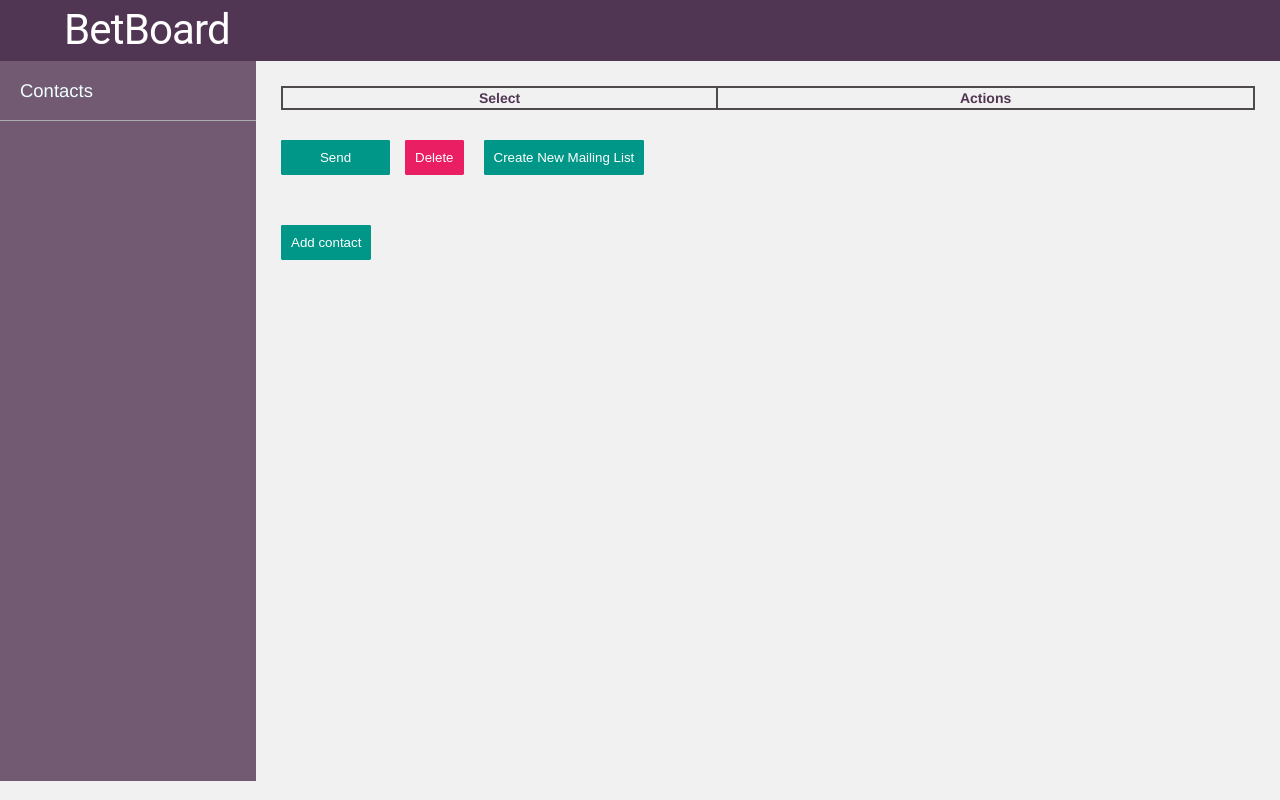
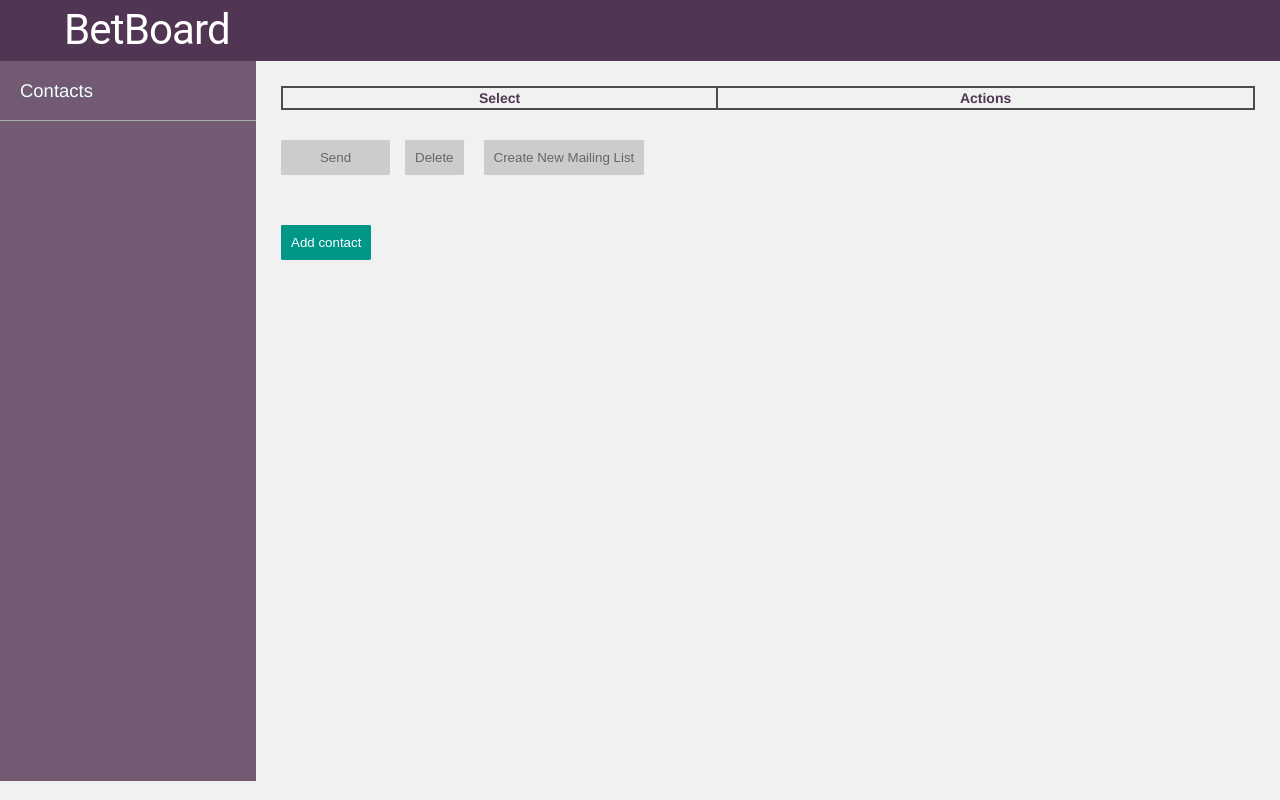
Before and after one commit to SargisCH/CRM-, a React (Create React App) app: page /#/table in a window 1280 px wide. Built offline with nearby package versions, Linux system fonts and the light colour scheme.

Commit message:
buttonDisable

```diff
--- a/src/StyleSheet/Table.css
+++ b/src/StyleSheet/Table.css
@@ -7,6 +7,12 @@
 	padding:25px;
 
 }
+button:disabled{
+  background-color: #cccccc;
+  color: #666666;
+  pointer-events: none;
+}
+
 #scroll{
 	width: 100%;
     height: 80%;
@@ -28,20 +34,15 @@
 	border-collapse: collapse;
 	text-align: center;
 }
-.tableheader{
+/*.tableheader{
 	width: 100%;
 	text-align: center;
 	color: white;
-}
+}*/
 .addtablerow{
 	width: 100%;
 }
-.editbutton{
-	border-radius: 5px;
-	background: #009688;
-	color: white;
-	margin: 5px;
-}
+
 #theader{
 	height: 30px;
     color: #666467;
@@ -62,7 +63,7 @@
     border-radius: .1rem;
 	border: 0px solid transparent;
     transition: .5s;
-    cursor: pointer;
+	cursor:pointer;
 	box-shadow: 0 0px 0px 0 rgba(56,38,0,1);
 }
 .btn_table:hover{
@@ -119,9 +120,6 @@ input[type=checkbox]{
 	background: #e91e63;
 	margin-left: 15px;
 }
-.delete_button:hover{
-	background: #e91e63;
-}
 .create_email_list{
 	margin-left: 20px;
 }
--- a/src/TableComponent/Table.js
+++ b/src/TableComponent/Table.js
@@ -24,6 +24,8 @@ class Table extends Component{
 		this.createEmailList = this.createEmailList.bind(this)
 		this.changeNamilngList =this.changeNamilngList.bind(this);
 		this.savedData = this.savedData.bind(this);
+		this.isDisable = this.isDisable.bind(this);
+
 	}
 	componentDidMount(){
 		let self = this;
@@ -31,6 +33,7 @@ class Table extends Component{
 		//Ajax.getData('http://crmbetc.azurewebsites.net/api/contacts').then(response => this.setState({data: response}));
 		call('api/contacts','GET').then(response => {  response.error ? alert(response.message) : self.setState({data: response})})
 	}
+
 	changeNamilngList(){
 		this.setState({namingEmailList: !this.state.namingEmailList})
 	}
@@ -50,13 +53,24 @@ class Table extends Component{
 				</div>
 			)
 		}else{
-			return <button  className="btn_table create_email_list" onClick={this.changeNamilngList} > Create New Mailing List </button>
+			return <button  className="btn_table create_email_list" onClick={this.changeNamilngList} disabled={this.state.disabled}> Create New Mailing List </button>
 		}
 	}
 	getSendData(sendData){
 		this.setState({sendData :sendData})
+
 		//console.log(sendData)
 	}
+	isDisable(sendData){
+
+		if(sendData.length>0){
+			this.setState({disabled:false})
+		} else {
+			this.setState({disabled:true})
+		}
+	}
+
+
 /*	deleteData(deleteData, deleteIndex){
 		let deleteArray = this.state.data;
 		deleteArray.splice(deleteIndex,1);
@@ -87,7 +101,8 @@ class Table extends Component{
 	postData(sendData){
 		sendData = this.state.sendData;
 		console.log(sendData)
-		call('api/sendemails?template=1','POST', sendData)
+		call('api/sendemails?template=1','POST', sendData);
+
 		//Ajax.postData('http://crmbetc.azurewebsites.net/api/sendemails?template=1', sendData )
 		//call('api/sendemails?template=1','POST').then(response => {  response.error ? alert(response.message) : self.setState({data: response})})
 		/*if(sendData && sendData.length > 0 ){
@@ -104,13 +119,14 @@ class Table extends Component{
 		this.getData()
 	}*/
 	render(){
+		//{console.log("this.state.data",this.state.data)}
 		return (<div className="UserTable">
 				<table className="table">
 				<TableHeader headerdata={this.state.data[0]} className="tableheader"/>
-				<TableRow  savedData={this.savedData} getSendData={this.getSendData} deleteData={this.deleteData} sendArray={[]} update={this.updateTable} dataArray={this.state.data}/>
+				<TableRow  savedData={this.savedData} isDisable={this.isDisable} getSendData={this.getSendData} deleteData={this.deleteData} sendArray={[]} update={this.updateTable} dataArray={this.state.data}/>
 				</table>
-				<button  onClick={this.postData} className="send_button btn_table">Send</button>
-				<button  className="btn_table delete_button" onClick={this.deleteContacts} > Delete</button>
+				<button  onClick={this.postData} className="send_button btn_table"  disabled={this.state.disabled}>Send</button>
+				<button  className="btn_table delete_button" onClick={this.deleteContacts} disabled={this.state.disabled}> Delete</button>
 				{this.createEmailListRender()}
 				<AddContact getNewContacts={this.getNewContacts}/>
 			</div>
--- a/src/TableComponent/TableRow.js
+++ b/src/TableComponent/TableRow.js
@@ -70,7 +70,9 @@ class TableRow extends Component{
 					}
 				}
 			}
-			this.props.getSendData(sendArray )
+			this.props.getSendData(sendArray);
+			this.props.isDisable(sendArray);
+			console.log(sendArray)
 		 }
 		 save(){
 			let savedData= {
@@ -194,7 +196,7 @@ class TableRow extends Component{
 			  const data=this.props.dataArray
 		      const row = data.map((data,index)=>
 		     	<tr key={index} ref={index}>
-					 <td><input className="check" onChange={this.checkBoxChange} type="checkbox"  id={index}/> </td>
+					 <td><input className="check" onClick={this.props.isDisable} onChange={this.checkBoxChange} type="checkbox"  id={index}/> </td>
 			     	<td  key={data.fullName}>
 				     	<EditRow update={this.props.update} data={data.Firstname} propName="Firstname" editingData={this.state.editRowData}
 				     	show={this.state.editingShow} indexEdit={this.state.editRowIndex}/>
```
